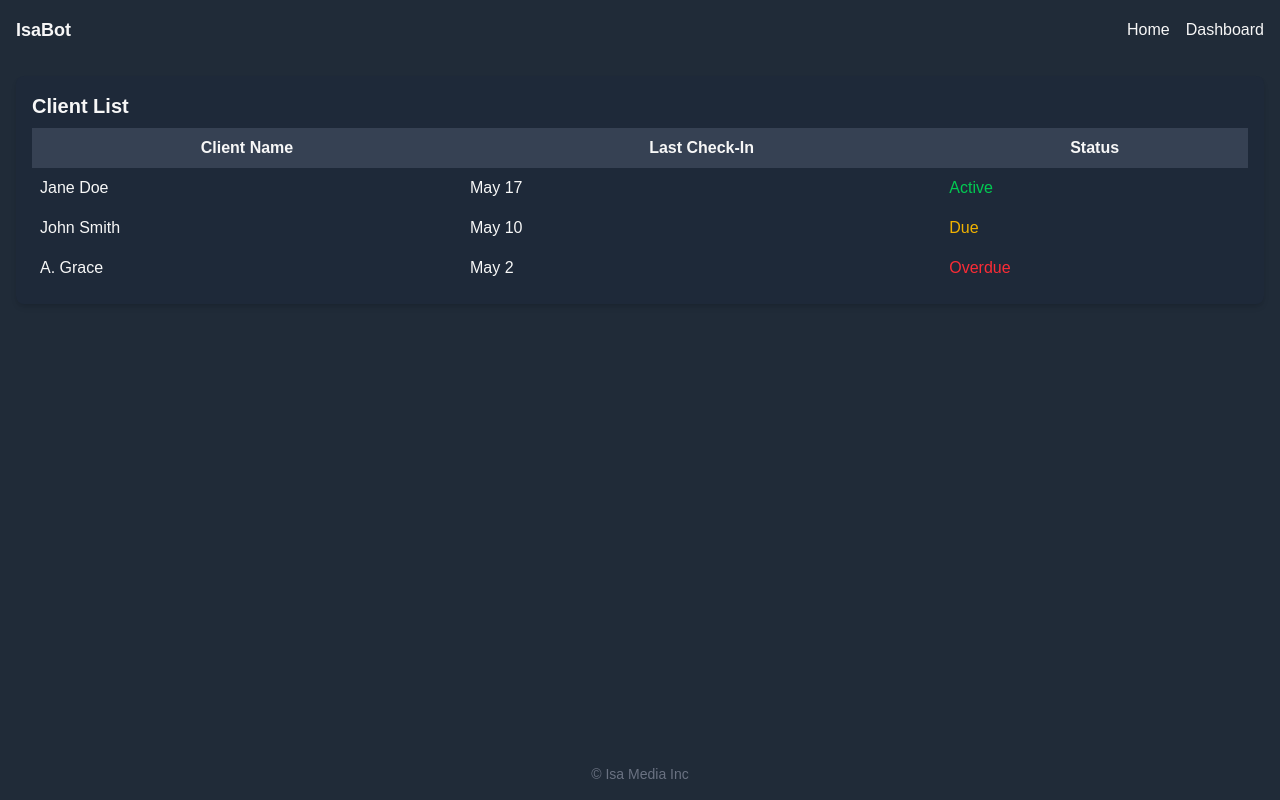
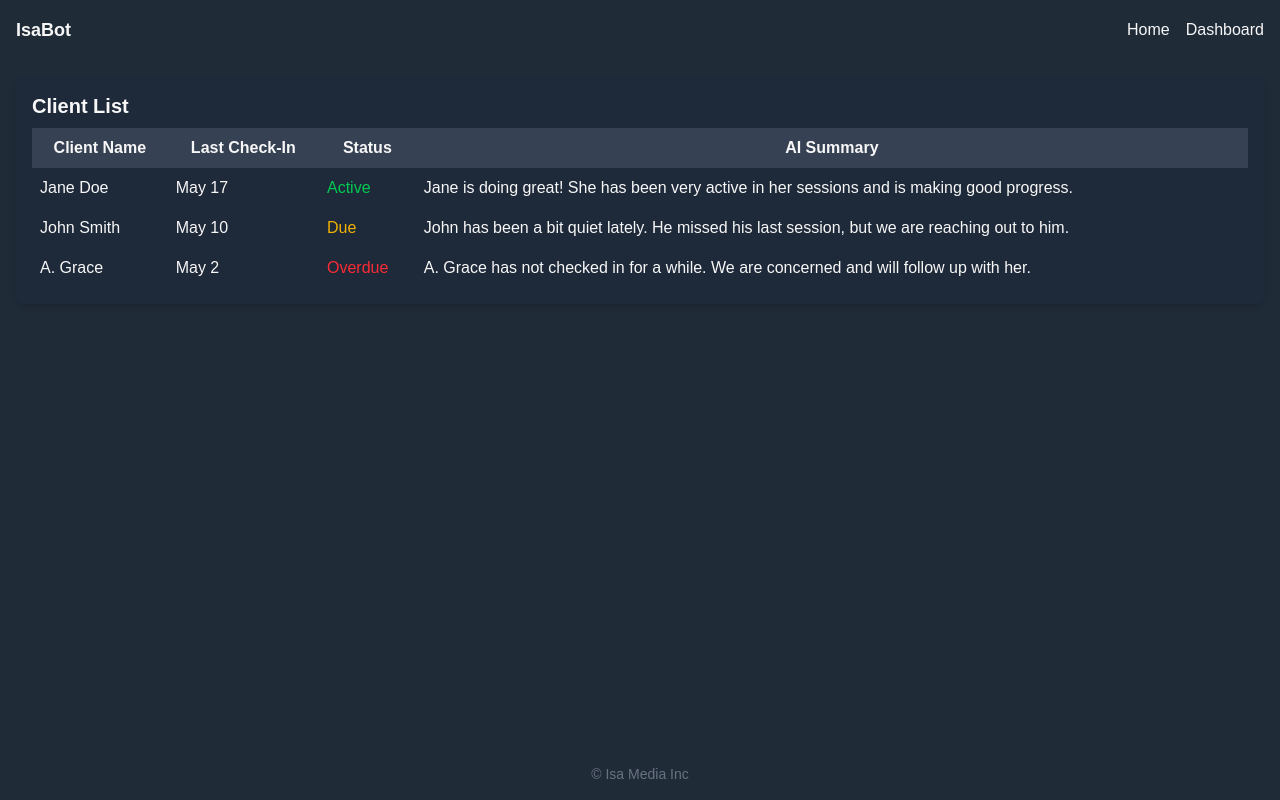
Before and after one commit to Jenni4B/IsaBot, a Next.js app: page /dashboard in a window 1280 px wide. Built offline with nearby package versions, Linux system fonts and the light colour scheme.

Commit message:
renamed 'Card' to 'ClientTable' for logical naming conventions

```diff
--- a/src/app/components/card.tsx
+++ b/src/app/components/clientTable.tsx
@@ -5,6 +5,7 @@ interface Client {
   name: string;
   lastCheckIn: string;
   status: ClientStatus;
+  aiSummary?: string;
 }
 const getStatusColor = (status: ClientStatus): string => {
   switch (status) {
@@ -20,12 +21,14 @@ const getStatusColor = (status: ClientStatus): string => {
 };
 
 const clients: Client[] = [
-  { name: 'Jane Doe', lastCheckIn: 'May 17', status: 'Active' },
-  { name: 'John Smith', lastCheckIn: 'May 10', status: 'Due' },
-  { name: 'A. Grace', lastCheckIn: 'May 2', status: 'Overdue' },
+  { name: 'Jane Doe', lastCheckIn: 'May 17', status: 'Active', aiSummary: 'Jane is doing great! She has been very active in her sessions and is making good progress.' },
+
+  { name: 'John Smith', lastCheckIn: 'May 10', status: 'Due', aiSummary: 'John has been a bit quiet lately. He missed his last session, but we are reaching out to him.' },
+
+  { name: 'A. Grace', lastCheckIn: 'May 2', status: 'Overdue', aiSummary: 'A. Grace has not checked in for a while. We are concerned and will follow up with her.' },
 ];
 
-const Card: React.FC = () => {
+const ClientTable: React.FC = () => {
     return (
         <div className="bg-gray-800 text-white p-4 rounded-lg shadow-md">
             <h2 className="text-xl font-bold mb-2">Client List</h2>
@@ -35,6 +38,7 @@ const Card: React.FC = () => {
                         <th className="p-2">Client Name</th>
                         <th className="p-2">Last Check-In</th>
                         <th className="p-2">Status</th>
+                        <th className="p-1">AI Summary</th>
                     </tr>
                 </thead>
                 <tbody>
@@ -45,6 +49,7 @@ const Card: React.FC = () => {
                             <td className={`p-2 ${getStatusColor(client.status)}`}>
                                 {client.status}
                             </td>
+                            <td className="p-2">{client.aiSummary}</td>
                         </tr>
                     ))}
                 </tbody>
@@ -52,4 +57,4 @@ const Card: React.FC = () => {
         </div>
     );
 }
-export default Card
+export default ClientTable;
--- a/src/app/dashboard/page.tsx
+++ b/src/app/dashboard/page.tsx
@@ -1,13 +1,13 @@
 import React from 'react';
 import NavBar from '../components/navbar';
-import Card from '../components/card';
+import ClientTable from '../components/clientTable';
 
 const Dashboard: React.FC = () => {
     return (
         <div className="flex flex-col min-h-screen">
         <NavBar />
         <main className="flex-grow p-4">
-            <Card />
+            <ClientTable />
         </main>
         <footer className="text-center p-4">
             <p className="text-sm text-gray-500">© Isa Media Inc</p>
```
